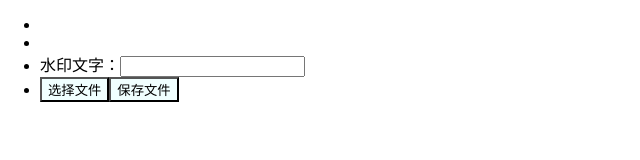
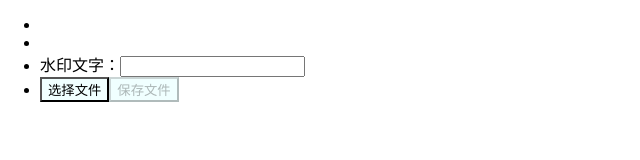
Before and after one commit to devops-guide/pdf-watermark, an Electron app: page index.html in a window 800 px wide. Shown: the whole page, without its empty margins (0-640 px from the left). Drawn offline with Linux system fonts and the light colour scheme.

Commit message:
feat: 当选择文件并且添加水印文字才可以保持

```diff
--- a/index.html
+++ b/index.html
@@ -17,7 +17,7 @@
         <li><label>水印文字：<input type="text" id="watermarkText" v-model="textOptions.text"></label></li>
         <li>
             <button @click="choiceFile">选择文件</button>
-            <button @click="saveFile">保存文件</button>
+            <button @click="saveFile" :disabled="!textOptions.text || !inputFilePath">保存文件</button>
         </li>
         </ul>
     </div>
```
